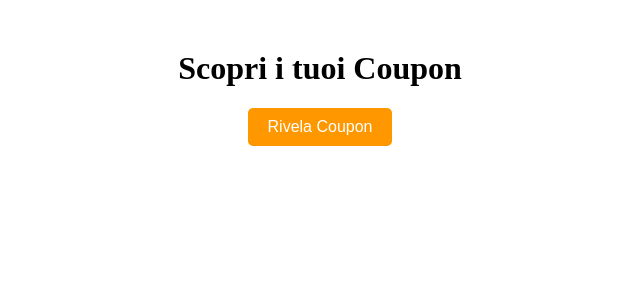
After one commit to aimenaimenaimen/McUnimore, a Django app: page /coupon/ in a window 1280 px wide. The commit adds this page. Shown: the top 300 px of the page, without its empty margins (320-960 px from the left). Run offline with Django 5.2, Linux system fonts and the light colour scheme; a user stored in the database is signed in; tables that the repository leaves empty hold one stand-in row (values such as "Sample post").

Commit message:
Setting-up coupon feature

```diff
--- a/PROGETTO/urls.py
+++ b/PROGETTO/urls.py
@@ -33,4 +33,6 @@ urlpatterns = [
     path('ristoratore/login/', views.ristoratore_login, name='ristoratore_login'),
     path('gestione_ordine/', views.gestione_ordine, name='gestione_ordine'),  # Nuovo percorso per la gestione ordini
     path('update_order_status/<int:order_id>/', views.update_order_status, name='update_order_status'),
+    path('coupon/', views.coupon_page, name='coupon_page'),
+    path('apply_coupon/', views.apply_coupon, name='apply_coupon'),
 ]
--- a/PROGETTO/views.py
+++ b/PROGETTO/views.py
@@ -2,8 +2,9 @@ from django.shortcuts import render, redirect, get_object_or_404
 from django.contrib.auth import authenticate, login, logout
 from django.http import JsonResponse
 from django.contrib import messages
-from gestione.models import User, Cart, Product, CartItem, Order, FastFood  # Usa un'importazione assoluta
+from gestione.models import User, Cart, Product, CartItem, Order, FastFood, Coupon  # Usa un'importazione assoluta
 import pytz
+import random
 
 def homepage(request):
     return render(request, 'homepage.html')
@@ -202,3 +203,25 @@ def update_order_status(request, order_id):
         order.status = status
         order.save()
         return redirect('gestione_ordine')  # Reindirizza alla pagina di gestione ordini
+
+def coupon_page(request):
+    if not request.user.is_authenticated:
+        return redirect('login')  # Reindirizza alla pagina di login se non loggato
+
+    # Seleziona 5 coupon casuali attivi
+    coupons = list(Coupon.objects.filter(is_active=True))
+    random_coupons = random.sample(coupons, min(len(coupons), 5))
+
+    context = {
+        'coupons': random_coupons,
+    }
+    return render(request, 'coupon_page.html', context)
+
+def apply_coupon(request):
+    if request.method == 'POST':
+        coupon_code = request.POST.get('coupon_code')
+        coupon = get_object_or_404(Coupon, code=coupon_code, is_active=True)
+        cart = Cart.objects.get(user=request.user)
+        cart.coupon = coupon
+        cart.save()
+        return redirect('cart')  # Reindirizza al carrello
--- a/gestione/models.py
+++ b/gestione/models.py
@@ -1,3 +1,5 @@
+import random
+import string
 from django.db import models
 from django.contrib.auth.models import AbstractUser, Group, Permission
 from django.conf import settings
@@ -20,9 +22,21 @@ class Product(models.Model):
     def __str__(self):
         return self.name
 
+class Coupon(models.Model):
+    code = models.CharField(max_length=8, unique=True)
+    discount = models.DecimalField(max_digits=5, decimal_places=2)  # Sconto in percentuale
+    is_active = models.BooleanField(default=True)
+
+    @staticmethod
+    def generate_random_code():
+        return ''.join(random.choices(string.ascii_uppercase + string.digits, k=8))
+
+    def __str__(self):
+        return self.code
 
 class Cart(models.Model):
-    user = models.OneToOneField(settings.AUTH_USER_MODEL, on_delete=models.CASCADE)
+    user = models.OneToOneField(User, on_delete=models.CASCADE)
+    coupon = models.ForeignKey(Coupon, null=True, blank=True, on_delete=models.SET_NULL)
 
     def __str__(self):
         return f"Carrello di {self.user.username}"
--- /dev/null
+++ b/templates/coupon_page.html
@@ -0,0 +1,49 @@
+<!-- filepath: /Users/aimen/Desktop/Prog_Tech_Web/templates/coupon_page.html -->
+<!DOCTYPE html>
+<html lang="en">
+<head>
+    <title>Coupon</title>
+    <style>
+        .coupon-container {
+            text-align: center;
+            margin-top: 50px;
+        }
+        .coupon-code {
+            font-size: 1.5em;
+            color: #ff9800;
+            margin-top: 20px;
+        }
+        .reveal-button {
+            background-color: #ff9800;
+            color: white;
+            border: none;
+            padding: 10px 20px;
+            font-size: 1em;
+            cursor: pointer;
+            border-radius: 5px;
+        }
+        .reveal-button:disabled {
+            background-color: #ddd;
+            cursor: not-allowed;
+        }
+    </style>
+</head>
+<body>
+    <div class="coupon-container">
+        <h1>Scopri i tuoi Coupon</h1>
+        {% for coupon in coupons %}
+            <div>
+                <button class="reveal-button" onclick="revealCoupon(this, '{{ coupon.code }}')">Rivela Coupon</button>
+                <p class="coupon-code" style="display: none;">{{ coupon.code }}</p>
+            </div>
+        {% endfor %}
+    </div>
+    <script>
+        function revealCoupon(button, code) {
+            button.style.display = 'none';
+            const couponCode = button.nextElementSibling;
+            couponCode.style.display = 'block';
+        }
+    </script>
+</body>
+</html>
```
Also changed, not shown: templates/cart.html (+7 -0 lines).
